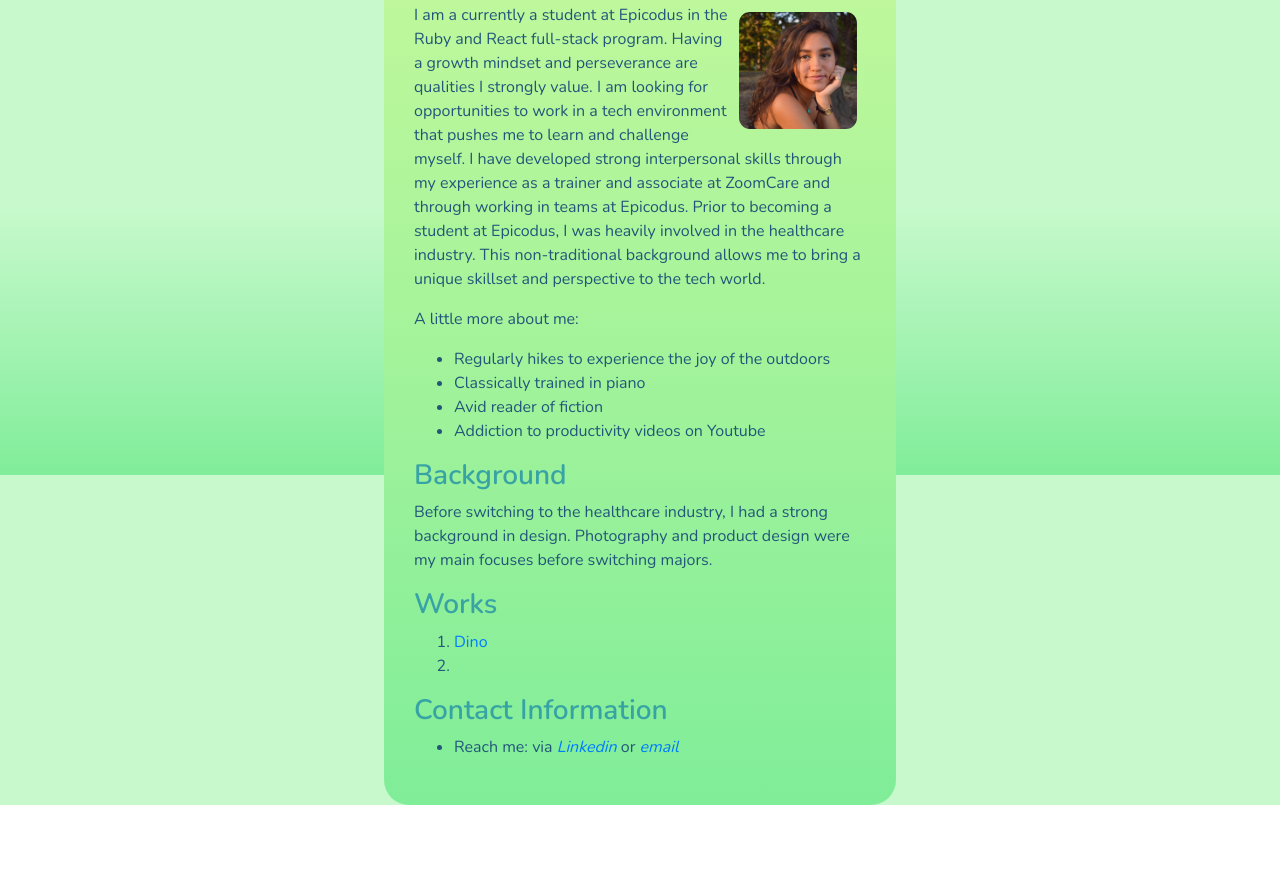
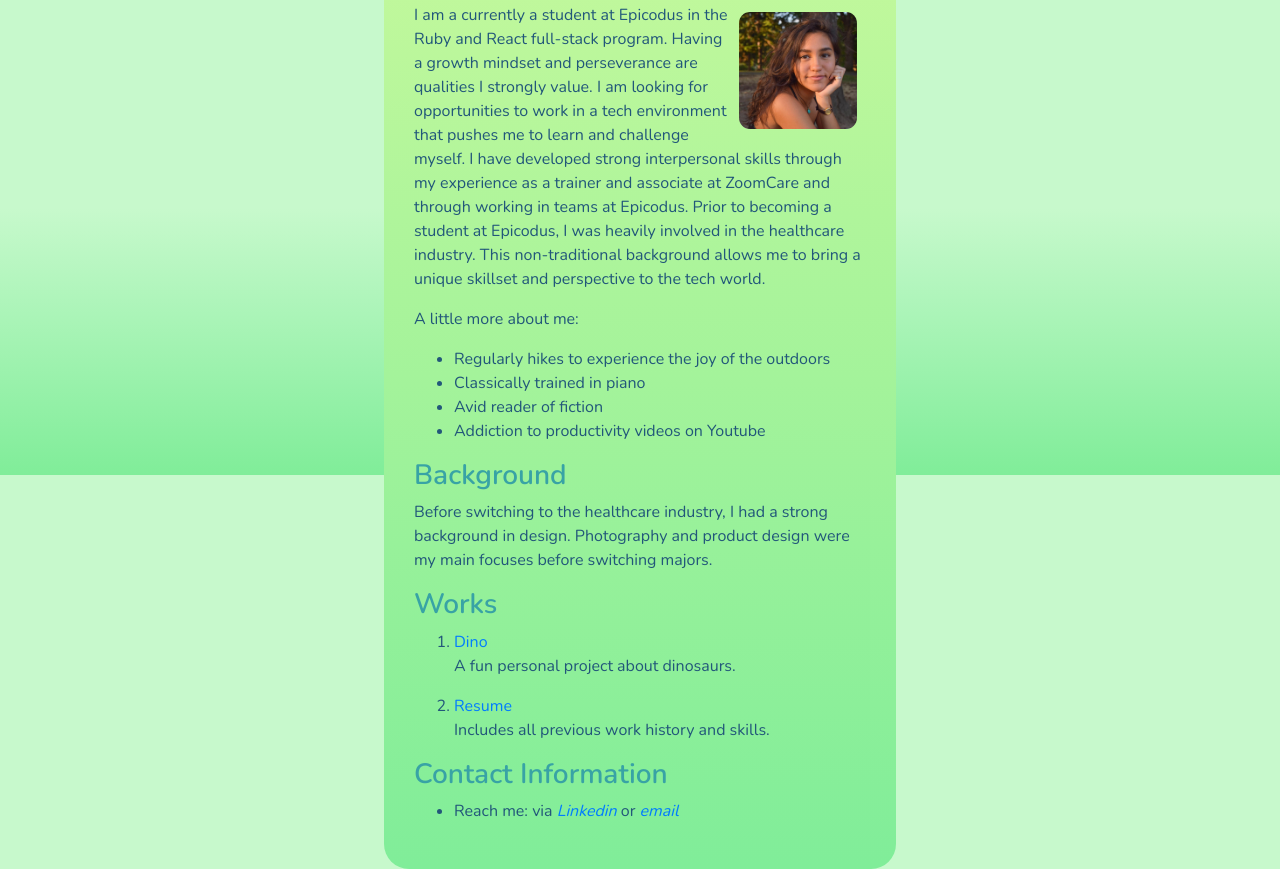
Before and after one commit to mekinsie/portfolio, a plain HTML site: page index.html in a window 1280 px wide. Shown: the part 325-1194 px from the top of the page. Before the commit the page ends 1130 px from the top, so only its background shows below. Drawn offline with nearby package versions, Linux system fonts and the light colour scheme.

Commit message:
Add project links and descriptions about them. Add github on README.

```diff
--- a/index.html
+++ b/index.html
@@ -34,8 +34,13 @@
       </p>
       <h3><Strong>Works</Strong></h3>
       <ol>
-        <li><a href="#">Dino</a></li>
-        <li></li>
+        <li><a href="https://github.com/mekinsie/dino" target="_blank">Dino</a>
+        </li>
+        <p>A fun personal project about dinosaurs.</p>
+        <li>
+          <a href="https://github.com/mekinsie/Resume" target="_blank">Resume</a>
+        </li>
+        <p>Includes all previous work history and skills.</p>
       </ol>
       <h3><strong>Contact Information</strong></h3>
       <ul>
```
Also changed, not shown: 1 other file.
